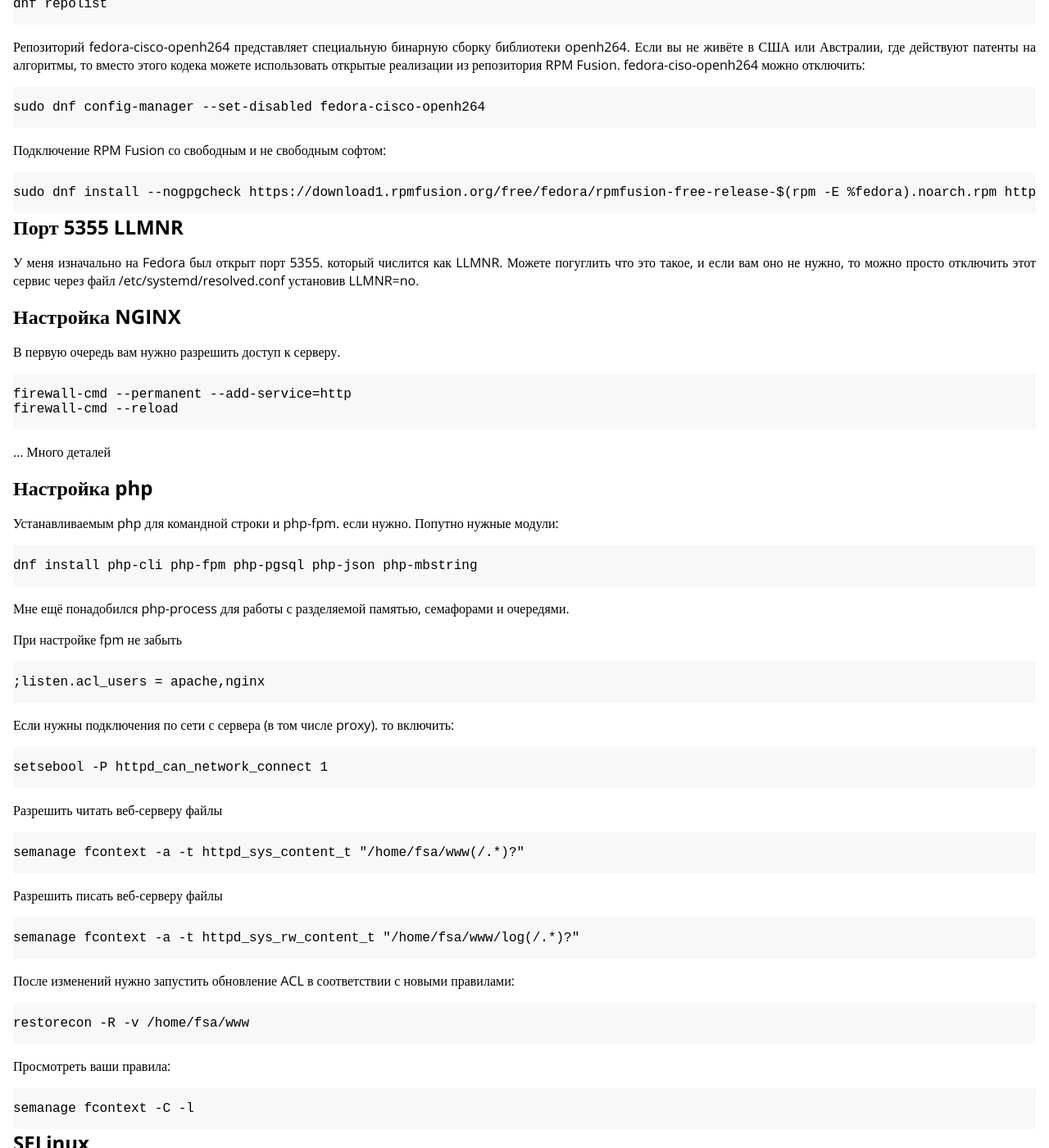
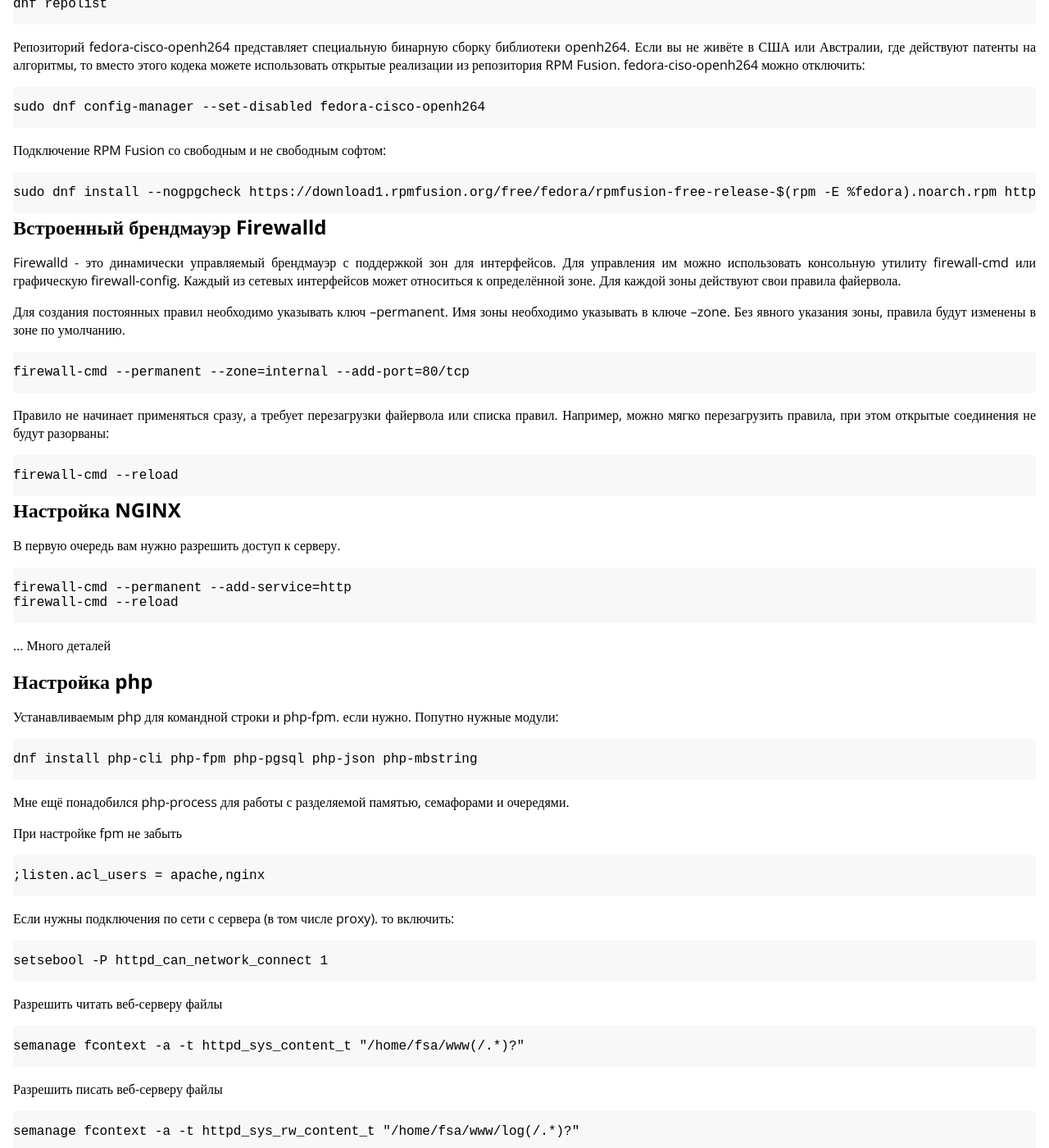
Before and after one commit to fsa/site, a Jekyll site: the page built from _posts/2021-04-12-fedora_first_steps.md, in a window 1280 px wide and 1400 px high, scrolled down 548 px. Shown: the whole window at 82% size. Built offline with Jekyll 4.4.1, drawn with Linux system fonts in a browser that asks for light colours; some of the changed text lies outside the part shown.

Commit message:
Update 2021-04-12-fedora_first_steps.md

````diff
--- a/_posts/2021-04-12-fedora_first_steps.md
+++ b/_posts/2021-04-12-fedora_first_steps.md
@@ -29,9 +29,19 @@
 ```
 sudo dnf install --nogpgcheck https://download1.rpmfusion.org/free/fedora/rpmfusion-free-release-$(rpm -E %fedora).noarch.rpm https://download1.rpmfusion.org/nonfree/fedora/rpmfusion-nonfree-release-$(rpm -E %fedora).noarch.rpm
 ```
-# Порт 5355 LLMNR
 
-У меня изначально на Fedora был открыт порт 5355. который числится как LLMNR. Можете погуглить что это такое, и если вам оно не нужно, то можно просто отключить этот сервис через файл /etc/systemd/resolved.conf установив LLMNR=no.
+# Встроенный брендмауэр Firewalld
+
+Firewalld - это динамически управляемый брендмауэр с поддержкой зон для интерфейсов. Для управления им можно использовать консольную утилиту firewall-cmd или графическую firewall-config. Каждый из сетевых интерфейсов может относиться к определённой зоне. Для каждой зоны действуют свои правила файервола.
+
+Для создания постоянных правил необходимо указывать ключ --permanent. Имя зоны необходимо указывать в ключе --zone. Без явного указания зоны, правила будут изменены в зоне по умолчанию.
+```
+firewall-cmd --permanent --zone=internal --add-port=80/tcp
+```
+Правило не начинает применяться сразу, а требует перезагрузки файервола или списка правил. Например, можно мягко перезагрузить правила, при этом открытые соединения не будут разорваны:
+```
+firewall-cmd --reload
+```
 
 # Настройка NGINX
 
@@ -108,6 +118,10 @@
 
 /var/lib/pgsql/data/pg_hba.conf установить md5
 
+# Порт 5355 LLMNR
+
+У меня изначально на Fedora был открыт порт 5355. который числится как LLMNR. Можете погуглить что это такое, и если вам оно не нужно, то можно просто отключить этот сервис через файл /etc/systemd/resolved.conf установив LLMNR=no.
+
 # Полезные ссылки
 [Неофициальный FAQ по Fedora][1]
 
````
Also changed, not shown: other parts of _posts/2021-04-12-fedora_first_steps.md (+3 -3 lines).
